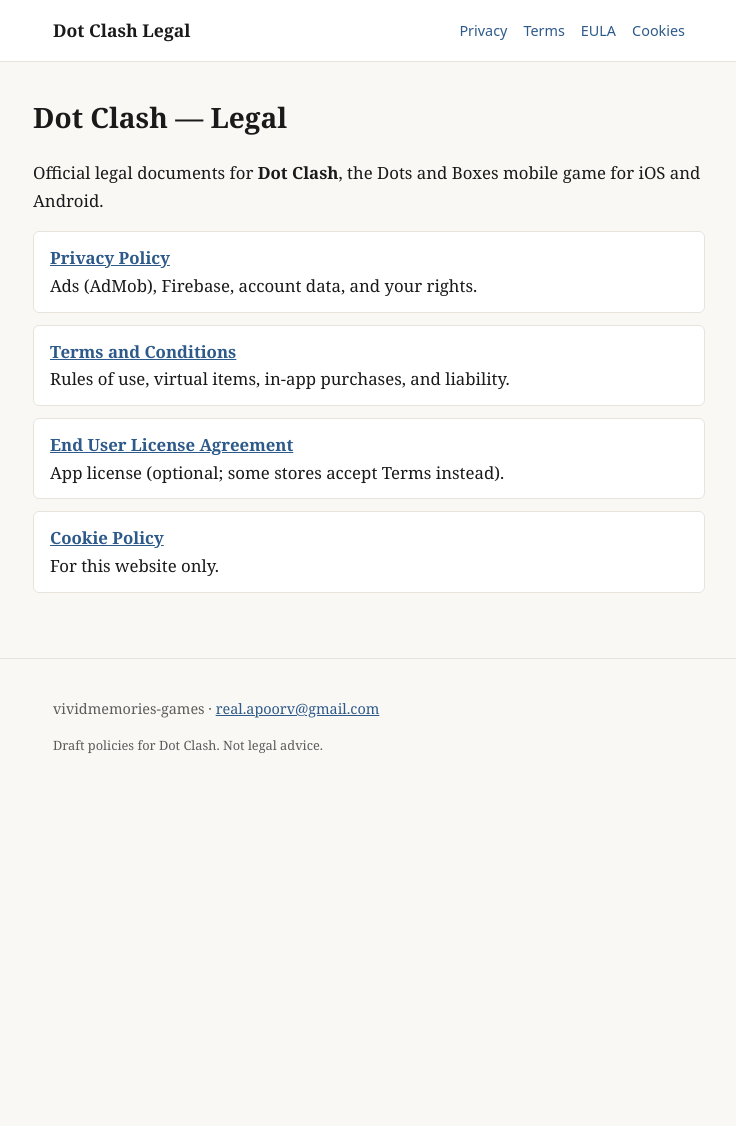
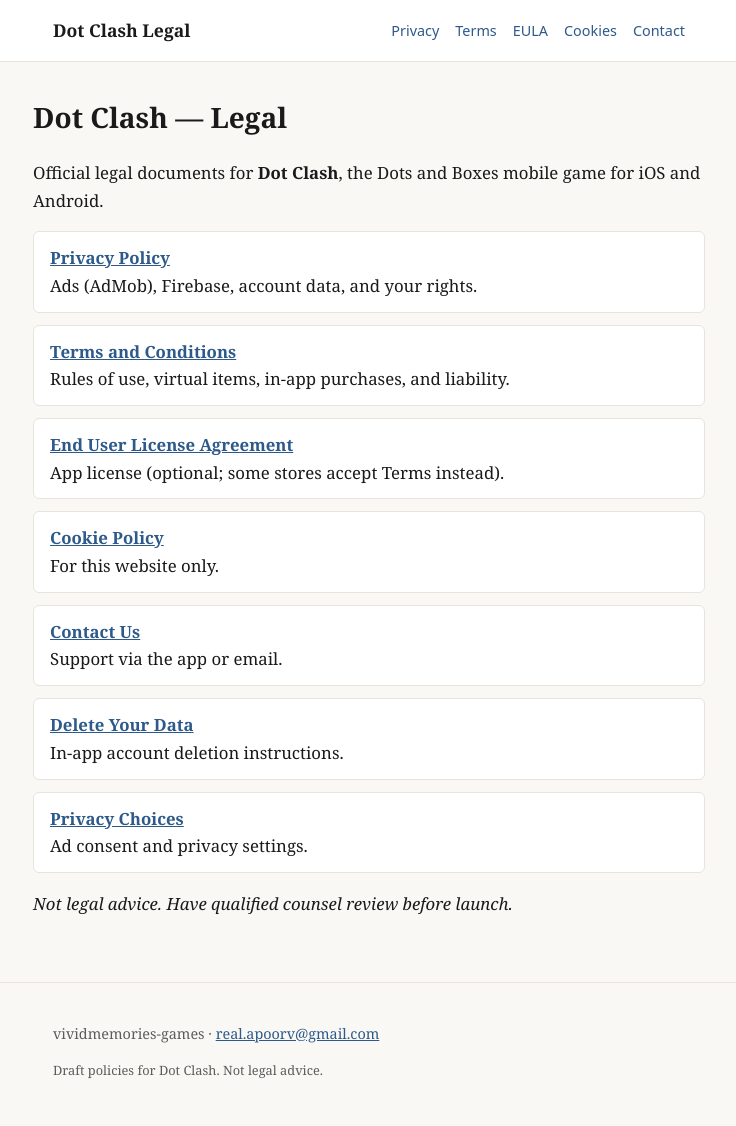
Before and after one commit to vividmemories-games/vividmemories-games.github.io, a Jekyll site: the page built from index.md, in a window 1280 px wide. Shown: the whole page, without its empty margins (271-1007 px from the left). Built offline with Jekyll 4.4.1, drawn with Linux system fonts in a browser that asks for light colours; before the commit the page ends 900 px from its top, so only the background shows below that.

Commit message:
Pre Launch Details

```diff
--- a/_config.yml
+++ b/_config.yml
@@ -12,7 +12,7 @@
 
 # Set when deploying (GitHub Pages project site example):
 url: "https://vividmemories-games.github.io"
-# baseurl: "/Dot_Clash"
+baseurl: "/Dot_Clash"
 
 exclude:
   - legal/
--- a/_data/legal.yml
+++ b/_data/legal.yml
@@ -18,3 +18,6 @@
 terms_path: "/terms-and-conditions/"
 eula_path: "/eula/"
 cookie_policy_path: "/cookie-policy/"
+contact_path: "/contact/"
+delete_data_path: "/delete-data/"
+privacy_choices_path: "/privacy-choices/"
--- a/_layouts/default.html
+++ b/_layouts/default.html
@@ -16,6 +16,7 @@
         <a href="{{ site.data.legal.terms_path | relative_url }}">Terms</a>
         <a href="{{ site.data.legal.eula_path | relative_url }}">EULA</a>
         <a href="{{ site.data.legal.cookie_policy_path | relative_url }}">Cookies</a>
+        <a href="{{ site.data.legal.contact_path | relative_url }}">Contact</a>
       </nav>
     </div>
   </header>
--- a/index.md
+++ b/index.md
@@ -25,4 +25,18 @@
     <a href="{{ site.data.legal.cookie_policy_path | relative_url }}">Cookie Policy</a><br>
     <span>For this website only.</span>
   </li>
+  <li>
+    <a href="{{ site.data.legal.contact_path | relative_url }}">Contact Us</a><br>
+    <span>Support via the app or email.</span>
+  </li>
+  <li>
+    <a href="{{ site.data.legal.delete_data_path | relative_url }}">Delete Your Data</a><br>
+    <span>In-app account deletion instructions.</span>
+  </li>
+  <li>
+    <a href="{{ site.data.legal.privacy_choices_path | relative_url }}">Privacy Choices</a><br>
+    <span>Ad consent and privacy settings.</span>
+  </li>
 </ul>
+
+<p><em>Not legal advice. Have qualified counsel review before launch.</em></p>
```
Also changed, not shown: contact.md (added, +35 -0 lines), cookie-policy.md (+2 -2 lines), delete-data.md (added, +36 -0 lines), privacy-choices.md (added, +49 -0 lines), privacy-policy.md (+5 -1 lines), README.md.
